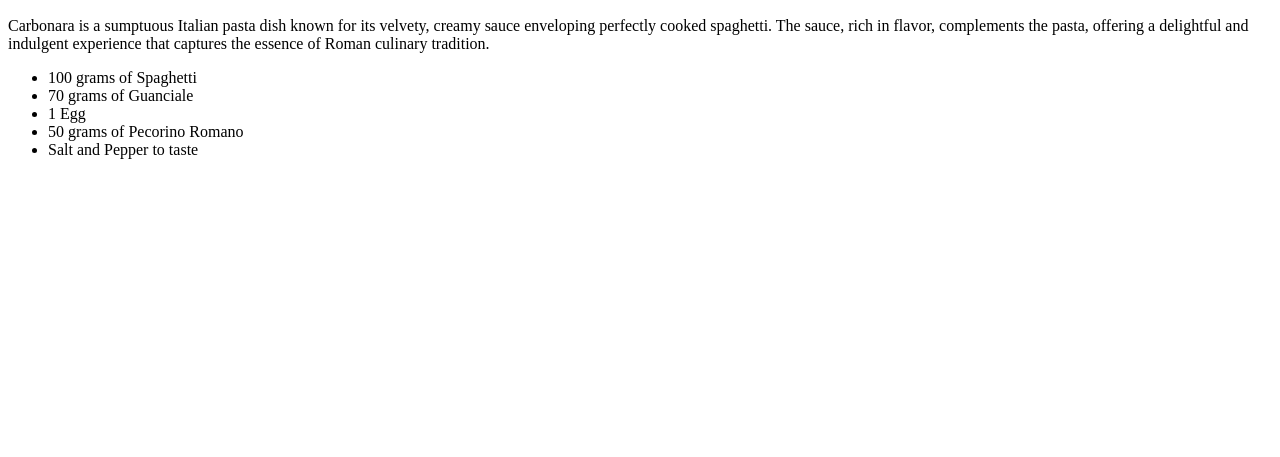
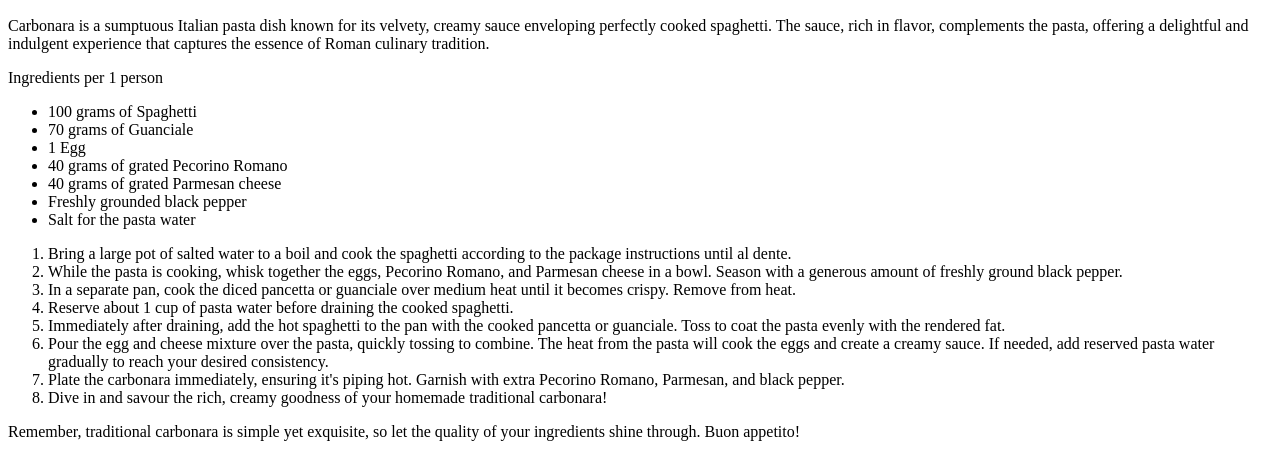
Before and after one commit to DCatalinR/odin-recipes, a plain HTML site: page recipes/carbonara.html in a window 1280 px wide. Shown: the part 583-1040 px from the top of the page. Before the commit the page ends 800 px from the top, so only its background shows below. Drawn offline with Linux system fonts and the light colour scheme.

Commit message:
Added the ingredients and stept to the first recipe

```diff
--- a/recipes/carbonara.html
+++ b/recipes/carbonara.html
@@ -12,12 +12,40 @@
          The sauce, rich in flavor, complements the pasta,
           offering a delightful and indulgent experience
           that captures the essence of Roman culinary tradition.</p>
+
+          <p>Ingredients per 1 person</p>
     <ul>
         <li>100 grams of Spaghetti</li>
         <li>70 grams of Guanciale</li>
         <li>1 Egg</li>
-        <li>50 grams of Pecorino Romano</li>
-        <li>Salt and Pepper to taste</li>
+        <li>40 grams of grated Pecorino Romano</li>
+        <li> 40 grams of grated Parmesan cheese</li>
+        <li>Freshly grounded black pepper</li>
+        <li>Salt for the pasta water</li>
     </ul>
+    <ol>
+        <li>Bring a large pot of salted water to a boil and cook
+             the spaghetti according to the package instructions until al dente.</li>
+        <li>While the pasta is cooking, whisk together the eggs, Pecorino Romano,
+             and Parmesan cheese in a bowl.
+            Season with a generous amount of freshly ground black pepper.</li>
+        <li>In a separate pan, cook the diced pancetta or guanciale
+                 over medium heat until it becomes crispy. Remove from heat.</li>
+        <li>Reserve about 1 cup of pasta water before draining the cooked spaghetti.</li>
+        <li>Immediately after draining, add the hot spaghetti to
+            the pan with the cooked pancetta or guanciale.
+             Toss to coat the pasta evenly with the rendered fat.</li>
+        <li>Pour the egg and cheese mixture over the pasta,
+                 quickly tossing to combine. The heat from the pasta will
+                  cook the eggs and create a creamy sauce. If needed,
+                 add reserved pasta water gradually to reach your desired consistency.</li>
+        <li>Plate the carbonara immediately, ensuring it's piping hot.
+            Garnish with extra Pecorino Romano, Parmesan, and black pepper.</li>
+        <li>Dive in and savour the rich, creamy goodness of your homemade traditional carbonara!</li>
+
+
+    </ol>
+<p>Remember, traditional carbonara is simple yet exquisite, so let the quality of your ingredients shine through. Buon appetito! </p>
+
   </body>
 </html>
```
Also changed, not shown: index.html (+6 -1 lines).
